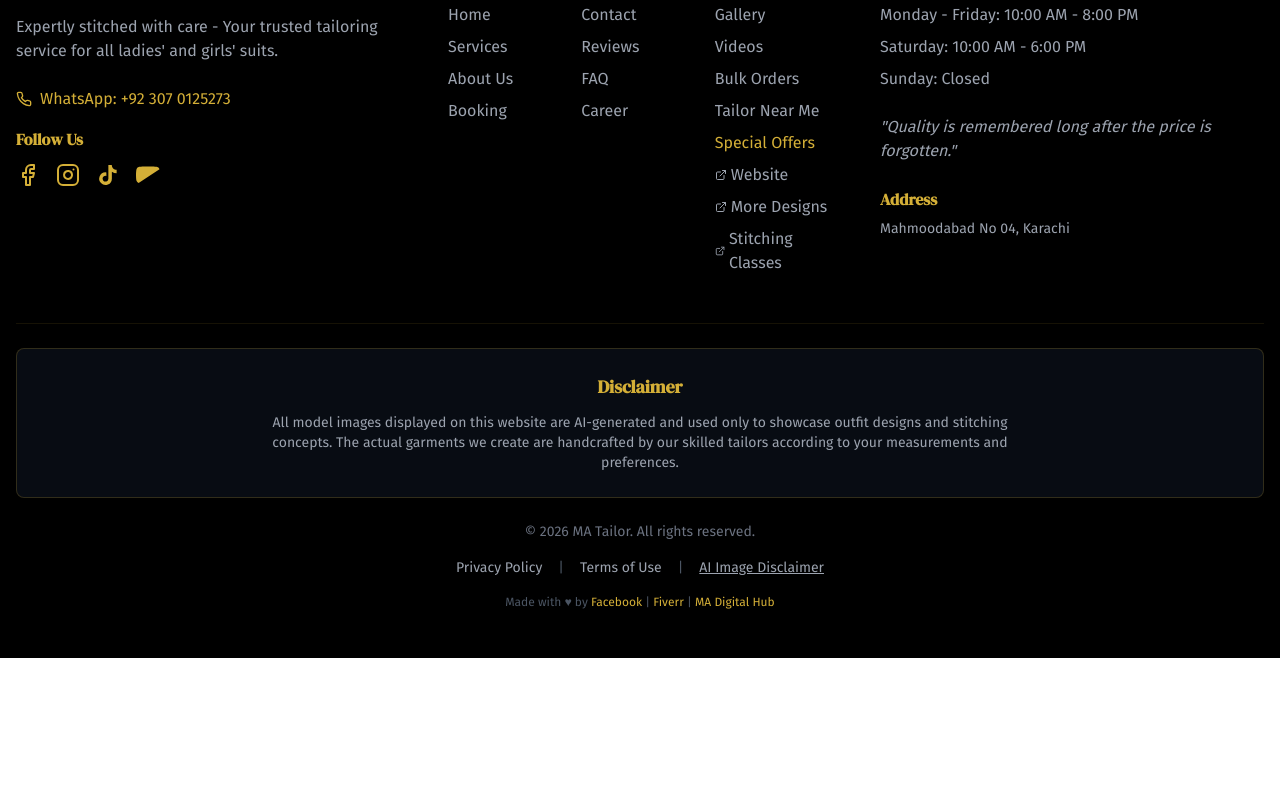
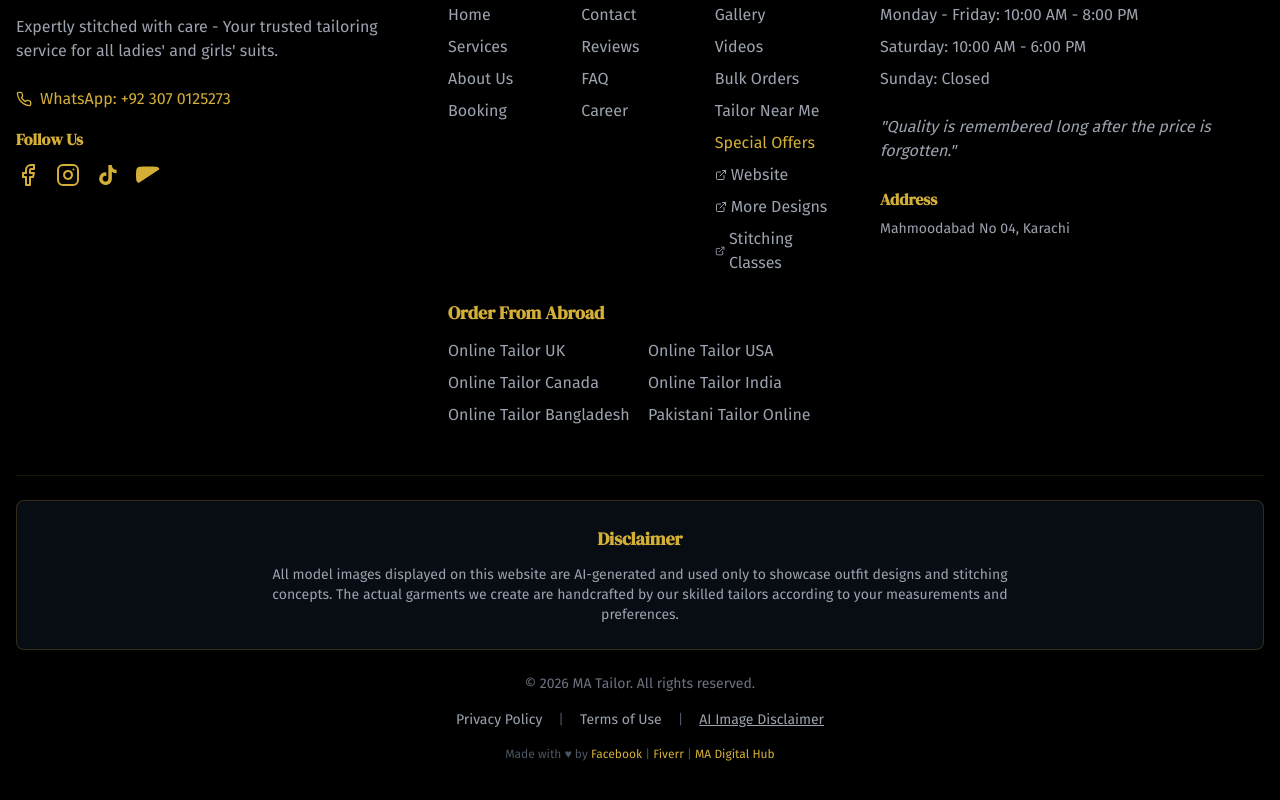
Before and after one commit to Majidali1980/tailor-stitched-pages, a React (Vite) app: page /faq in a window 1280 px wide. Shown: the part 2816-3616 px from the top of the page. Before the commit the page ends 3474 px from the top, so only its background shows below. Built offline with nearby package versions, Linux system fonts and the light colour scheme; no server answers; the database is empty.

Commit message:
Changes
Co-authored-by: Majidali1980 <205875006+Majidali1980@users.noreply.github.com>

```diff
--- a/src/components/Footer.tsx
+++ b/src/components/Footer.tsx
@@ -86,7 +86,19 @@ const Footer = () => {
                 </li>
               </ul>
             </div>
+
+            <h3 className="text-lg font-playfair font-bold text-gold mt-6 mb-3">Order From Abroad</h3>
+            <ul className="grid grid-cols-2 gap-x-4 gap-y-2">
+              <li><Link to="/online-tailor-uk" className="font-montserrat text-gray-400 hover:text-gold transition-colors">Online Tailor UK</Link></li>
+              <li><Link to="/online-tailor-usa" className="font-montserrat text-gray-400 hover:text-gold transition-colors">Online Tailor USA</Link></li>
+              <li><Link to="/online-tailor-canada" className="font-montserrat text-gray-400 hover:text-gold transition-colors">Online Tailor Canada</Link></li>
+              <li><Link to="/online-tailor-india" className="font-montserrat text-gray-400 hover:text-gold transition-colors">Online Tailor India</Link></li>
+              <li><Link to="/online-tailor-bangladesh" className="font-montserrat text-gray-400 hover:text-gold transition-colors">Online Tailor Bangladesh</Link></li>
+              <li><Link to="/pakistani-tailor-online" className="font-montserrat text-gray-400 hover:text-gold transition-colors">Pakistani Tailor Online</Link></li>
+            </ul>
           </div>
+
+
 
           <div>
             <h3 className="text-lg font-playfair font-bold text-gold mb-4">Business Hours</h3>
```
